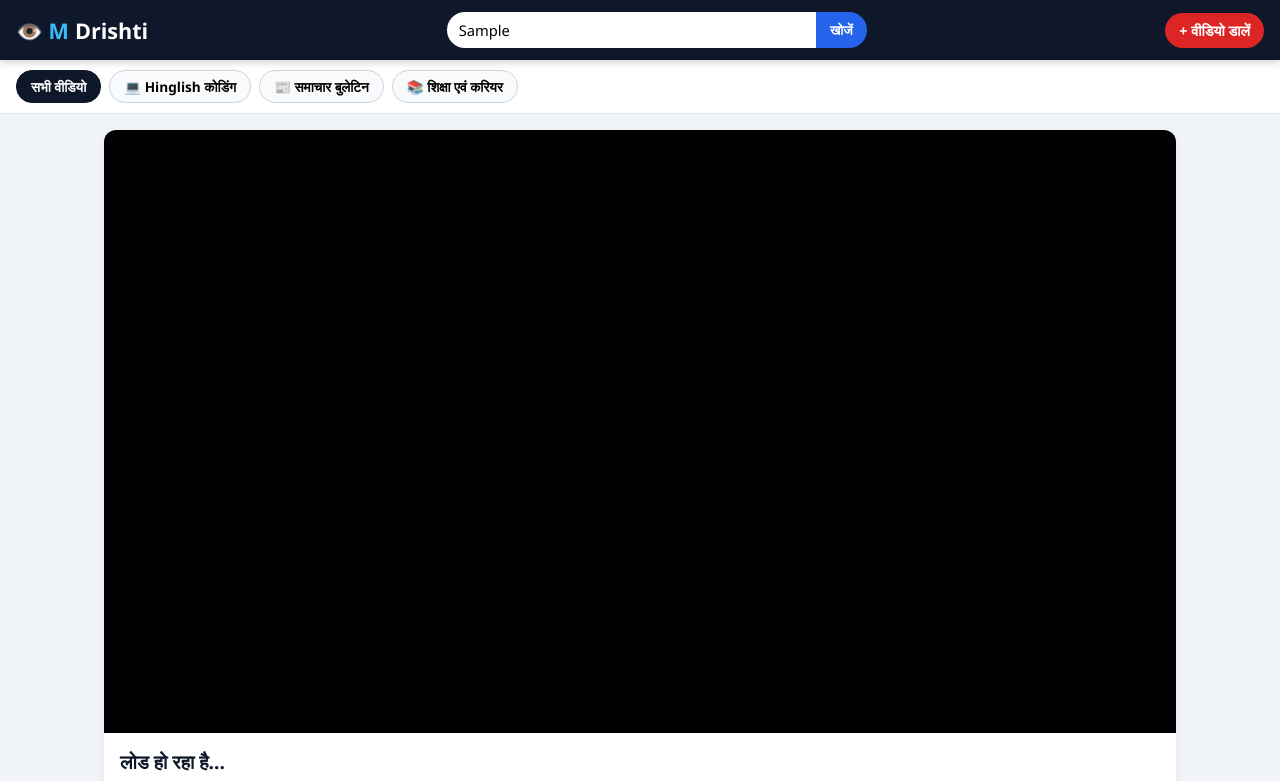
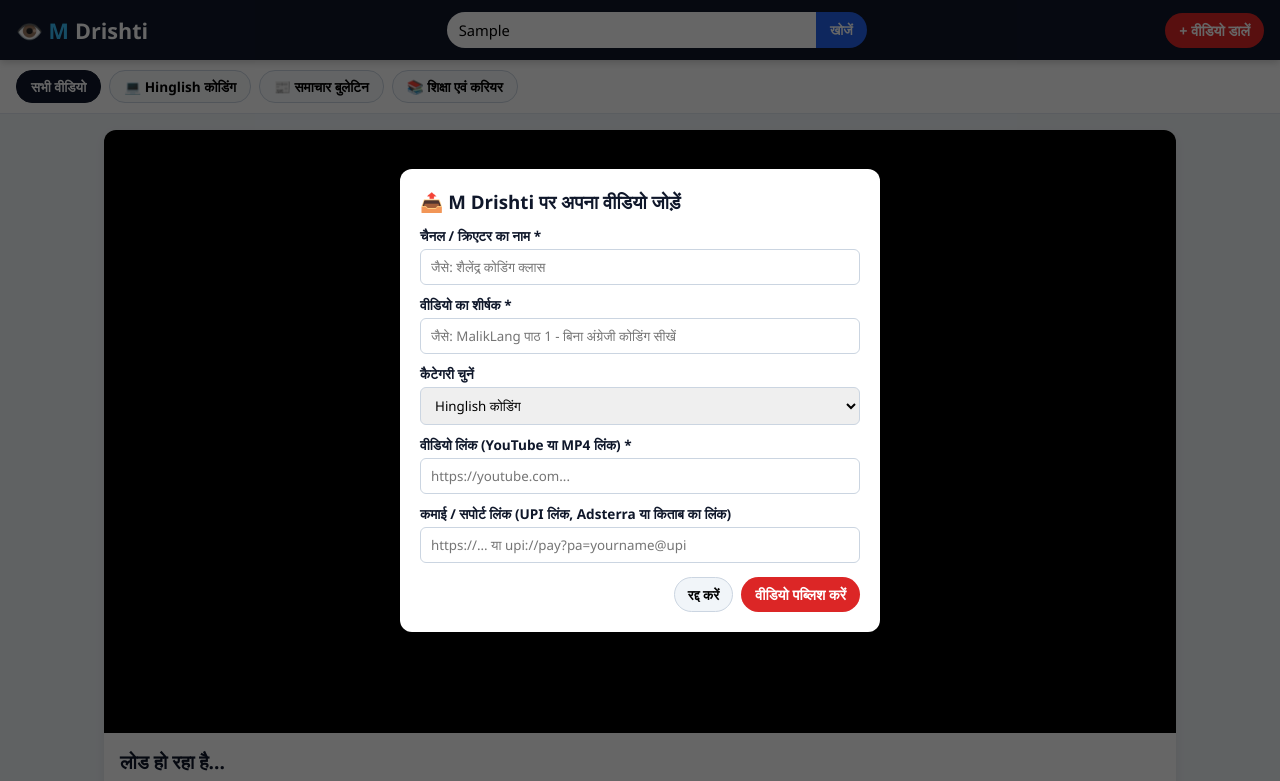
Before and after one commit to shailendra-codes/M-Drishti, a plain HTML site: page index.html in a window 1280 px wide. Both pictures are taken after typing "Sample" into the empty fields and a click on the button "+ वीडियो डालें". Shown: the top 781 px of the page. Drawn offline with Linux system fonts and the light colour scheme.

Commit message:
Add form for video submission and update footer
Added form elements for category selection, video link input, and earnings/support link input. Updated footer information.

```diff
--- a/index.html
+++ b/index.html
@@ -139,3 +139,31 @@
         <div class="form-group">
             <label>कैटेगरी चुनें</label>
             <select id="upCategory">
+
+                <option value="coding">Hinglish कोडिंग</option>
+                <option value="news">समाचार बुलेटिन</option>
+                <option value="education">शिक्षा एवं करियर</option>
+            </select>
+        </div>
+        <div class="form-group">
+            <label>वीडियो लिंक (YouTube या MP4 लिंक) *</label>
+            <input type="url" id="upUrl" placeholder="https://youtube.com...">
+        </div>
+        <div class="form-group">
+            <label>कमाई / सपोर्ट लिंक (UPI लिंक, Adsterra या किताब का लिंक)</label>
+            <input type="text" id="upEarnLink" placeholder="https://... या upi://pay?pa=yourname@upi">
+        </div>
+        <div class="modal-actions">
+            <button class="action-btn" onclick="closeModal()">रद्द करें</button>
+            <button class="upload-btn" onclick="submitVideo()">वीडियो पब्लिश करें</button>
+        </div>
+    </div>
+</div>
+
+<footer>
+    © 2026 M Drishti (Malik Ecosystem) • संस्थापक: शैलेन्द्र कुमार सिंह • निःशुल्क स्वदेशी वीडियो एवं शिक्षा मंच
+</footer>
+
+<script src="app.js?v=3"></script>
+</body>
+</html>
```
